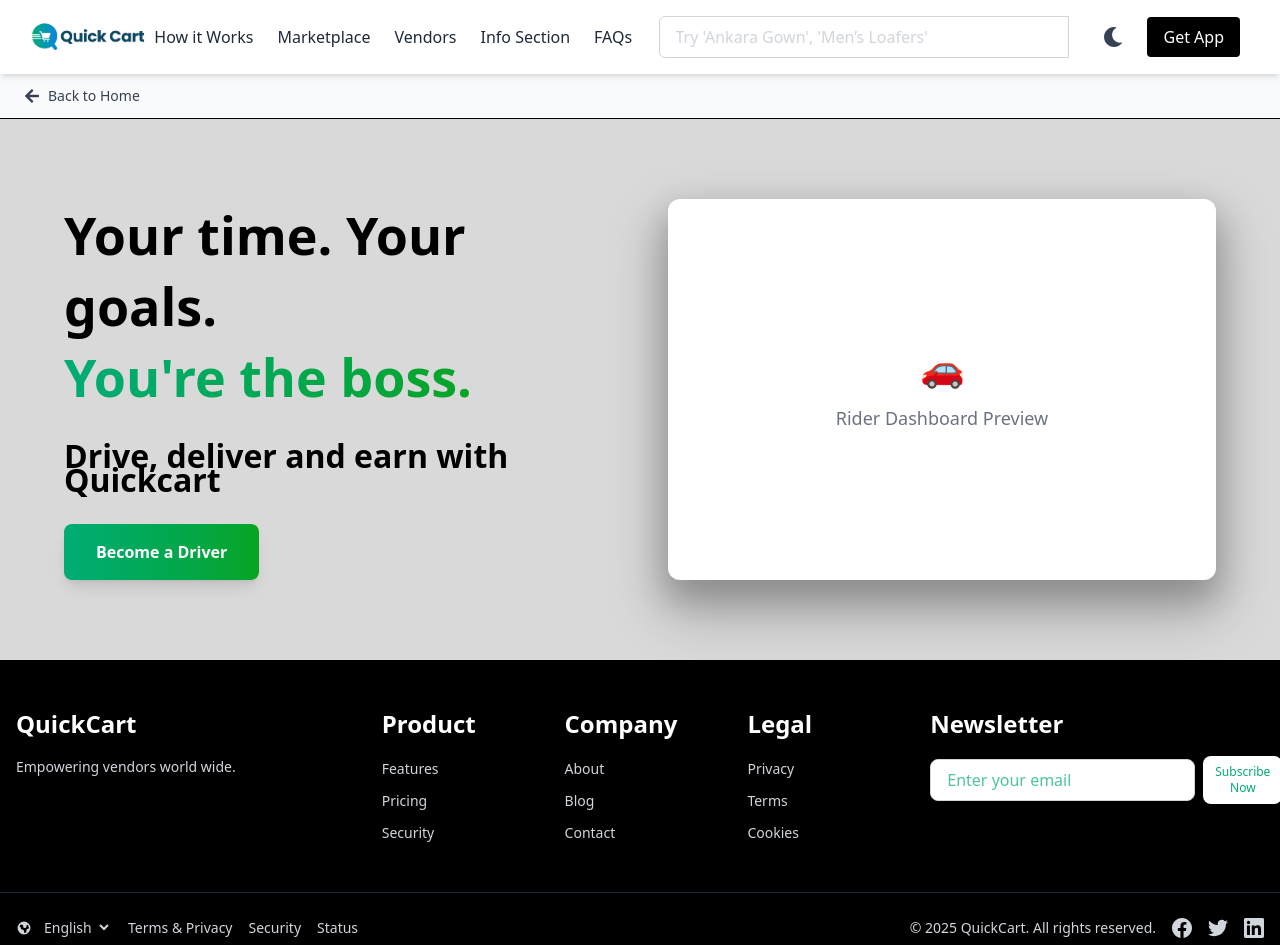
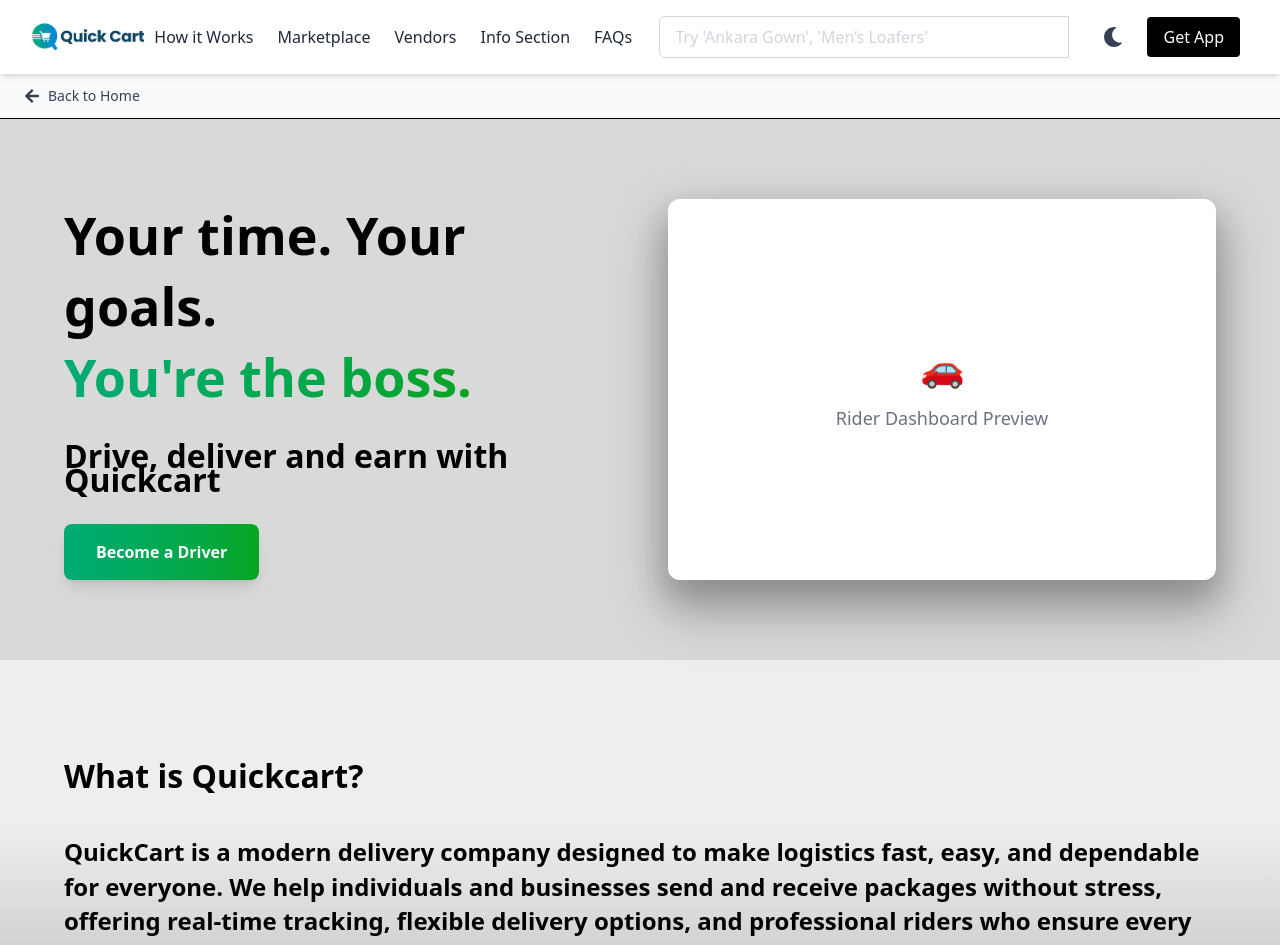
Before and after one commit to Olasunkanmi001/quickCart-landingPage, a React (Vite) app: page /riderLanding in a window 1280 px wide. Shown: the top 945 px of the page. Built offline with nearby package versions, Linux system fonts and the light colour scheme.

Commit message:
Add RiderInfo to riderLanding page.

```diff
--- a/src/component/riderLanding.jsx
+++ b/src/component/riderLanding.jsx
@@ -1,6 +1,7 @@
 import React, { useEffect } from "react";
 import { Link } from "react-router-dom";
 import RiderHero from "./riderHero";
+import RiderInfo from "./riderInfo";
 import {
   FaArrowLeft,
   FaBiking,
@@ -31,6 +32,7 @@ const RiderLanding = () => {
       {/* Hero Section */}
       <RiderHero />
       {/* Info Section */}
+      <RiderInfo />
 
       {/* Why Work With Us Section */}
 
```
